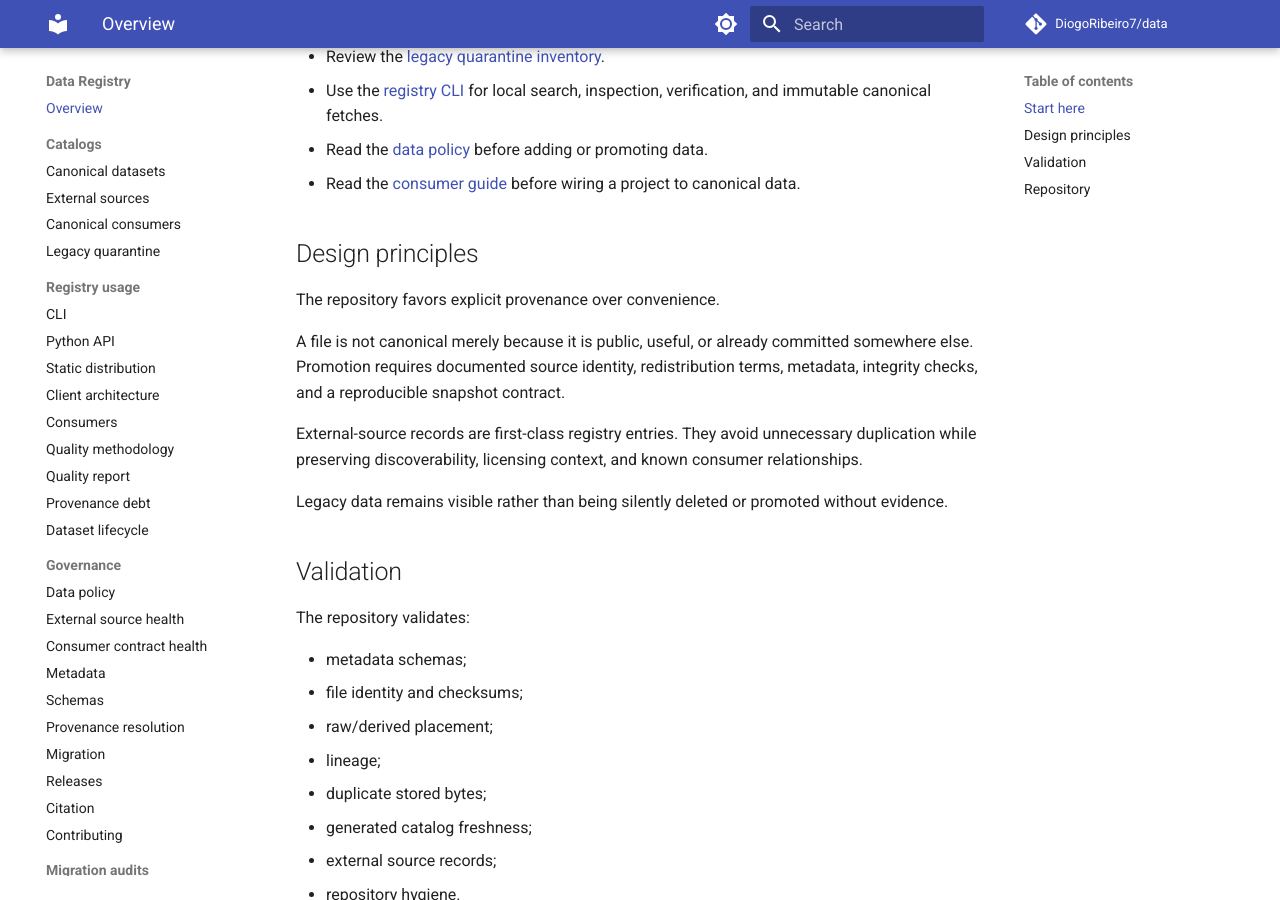
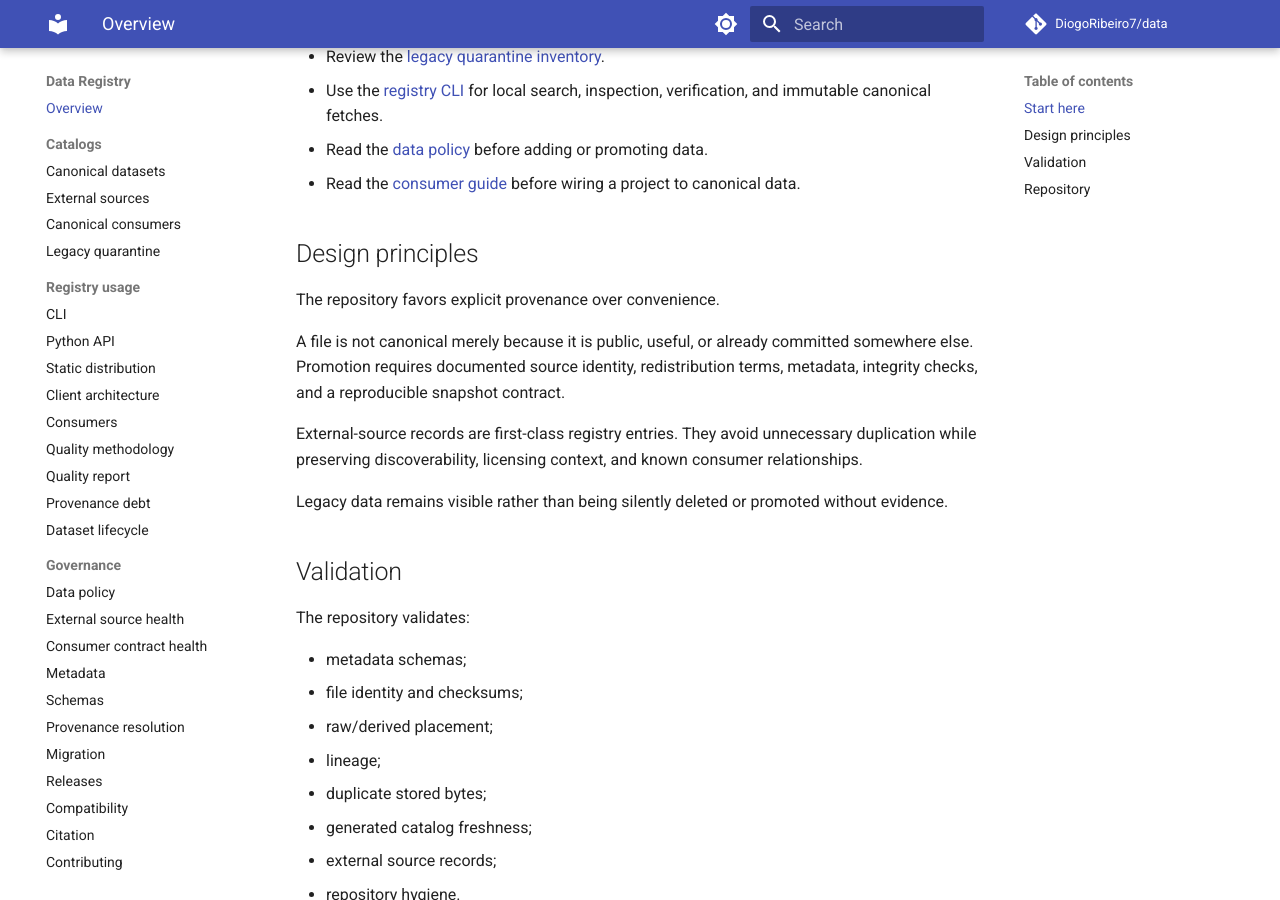
Before and after one commit to DiogoRibeiro7/data, an MkDocs documentation site: the page built from docs/index.md, in a window 1280 px wide and 900 px high, scrolled down 572 px. Built offline with MkDocs 1.6.1 and Material for MkDocs 9.7.7, drawn with Linux system fonts in a browser that asks for light colours; comment, search, counter and statistics services are not loaded.

Commit message:
docs: link compatibility policy

```diff
--- a/mkdocs.yml
+++ b/mkdocs.yml
@@ -62,6 +62,7 @@ nav:
       - Provenance resolution: PROVENANCE_RESOLUTION.md
       - Migration: MIGRATION.md
       - Releases: RELEASES.md
+      - Compatibility: COMPATIBILITY.md
       - Citation: CITATION.md
       - Contributing: CONTRIBUTING.md
   - Migration audits:
```
